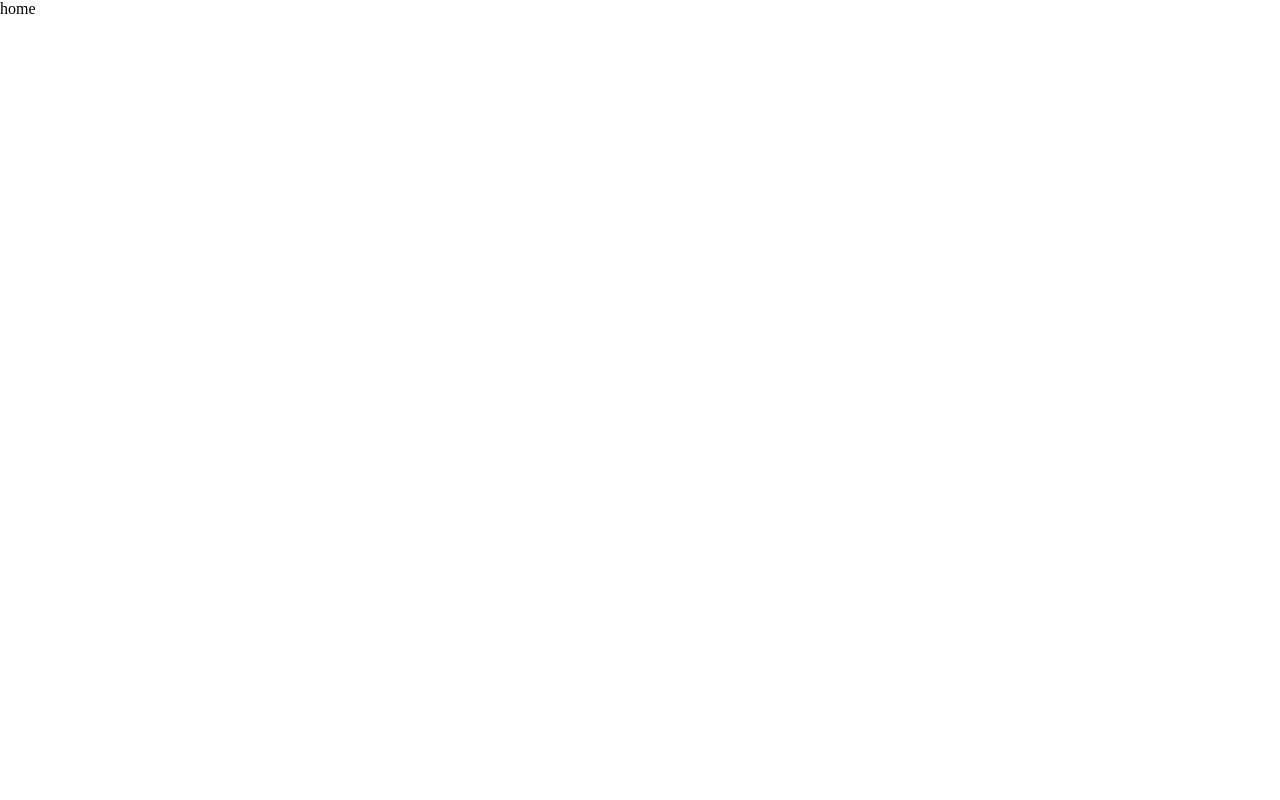
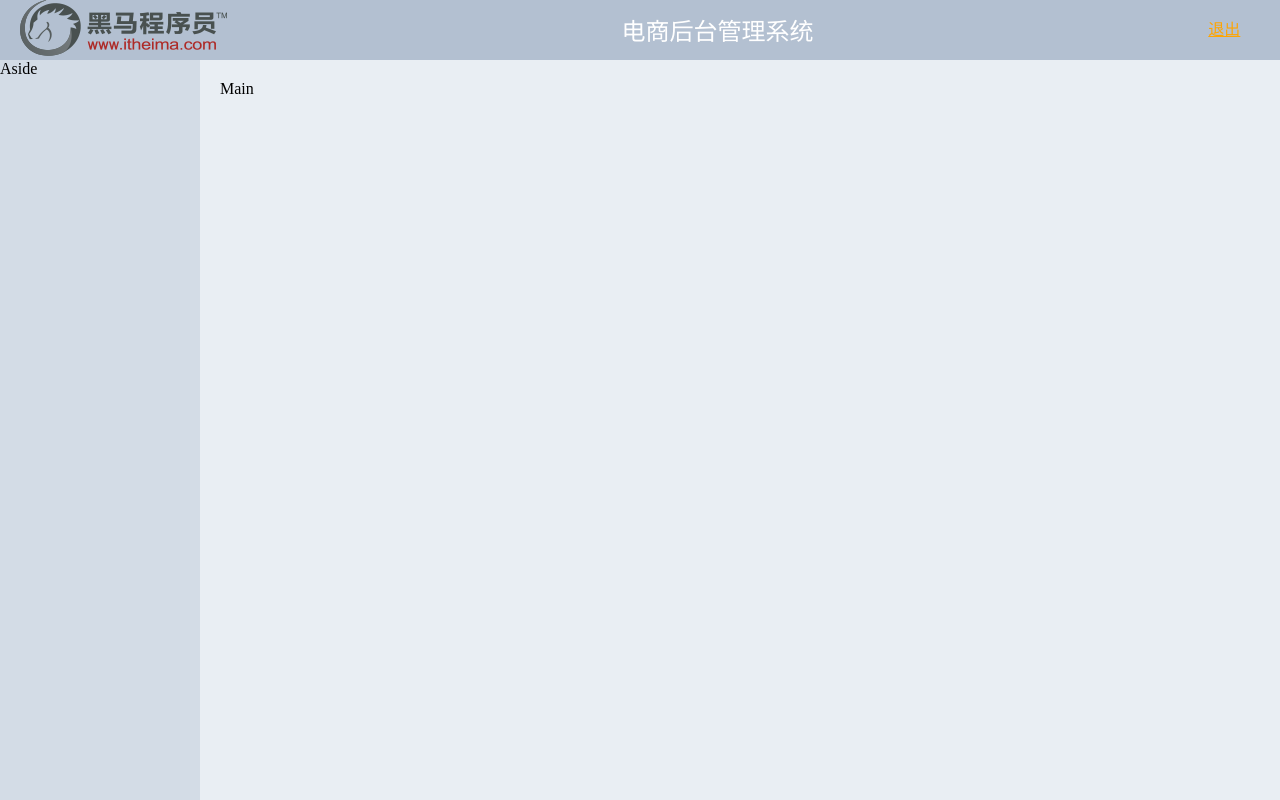
Before and after one commit to zhangshu0428/admin-vue, a Vue app: page /#/ in a window 1280 px wide. Built offline with nearby package versions, Linux system fonts and the light colour scheme.

Commit message:
home头部完成

```diff
--- a/src/views/home.vue
+++ b/src/views/home.vue
@@ -1,10 +1,37 @@
 <template>
-    <div>home</div>
+    <el-container class="home-wrap">
+        <el-header class="header">
+            <el-row>
+                <el-col :span="4">
+                    <img src="@/assets/logo.png">
+                </el-col>
+                <el-col :span="19">
+                    <h3>电商后台管理系统</h3>
+                </el-col>
+                <el-col :span="1" class="logout">
+                    <a href="#" @click.prevent="handleLogout">退出</a>
+                </el-col>
+            </el-row>
+        </el-header>
+        <el-container>
+            <el-aside width="200px" class="aside">Aside</el-aside>
+            <el-main class="main">Main</el-main>
+        </el-container>
+    </el-container>
 </template>
 
 <script>
 export default {
-
+  methods: {
+    handleLogout() {
+      // 清除token
+      sessionStorage.removeItem('token');
+      // 提示
+      this.$message.success('退出成功');
+      // 重定向到登陆页
+      this.$router.push('/login');
+    }
+  }
 };
 </script>
 
@@ -14,6 +41,20 @@ export default {
     }
     .header {
         background-color: #b3c0d1;
+        padding-left: 10px;
+    }
+    .header h3 {
+        text-align: center;
+        color: #fff;
+        font-size: 24px;
+        line-height: 16px;
+        font-weight: 400;
+    }
+    .header .logout {
+        line-height: 60px;
+    }
+    .header .logout a {
+        color: orange;
     }
     .aside {
         background-color: #d3dce6;
```
Also changed, not shown: src/assets/logo.png.
